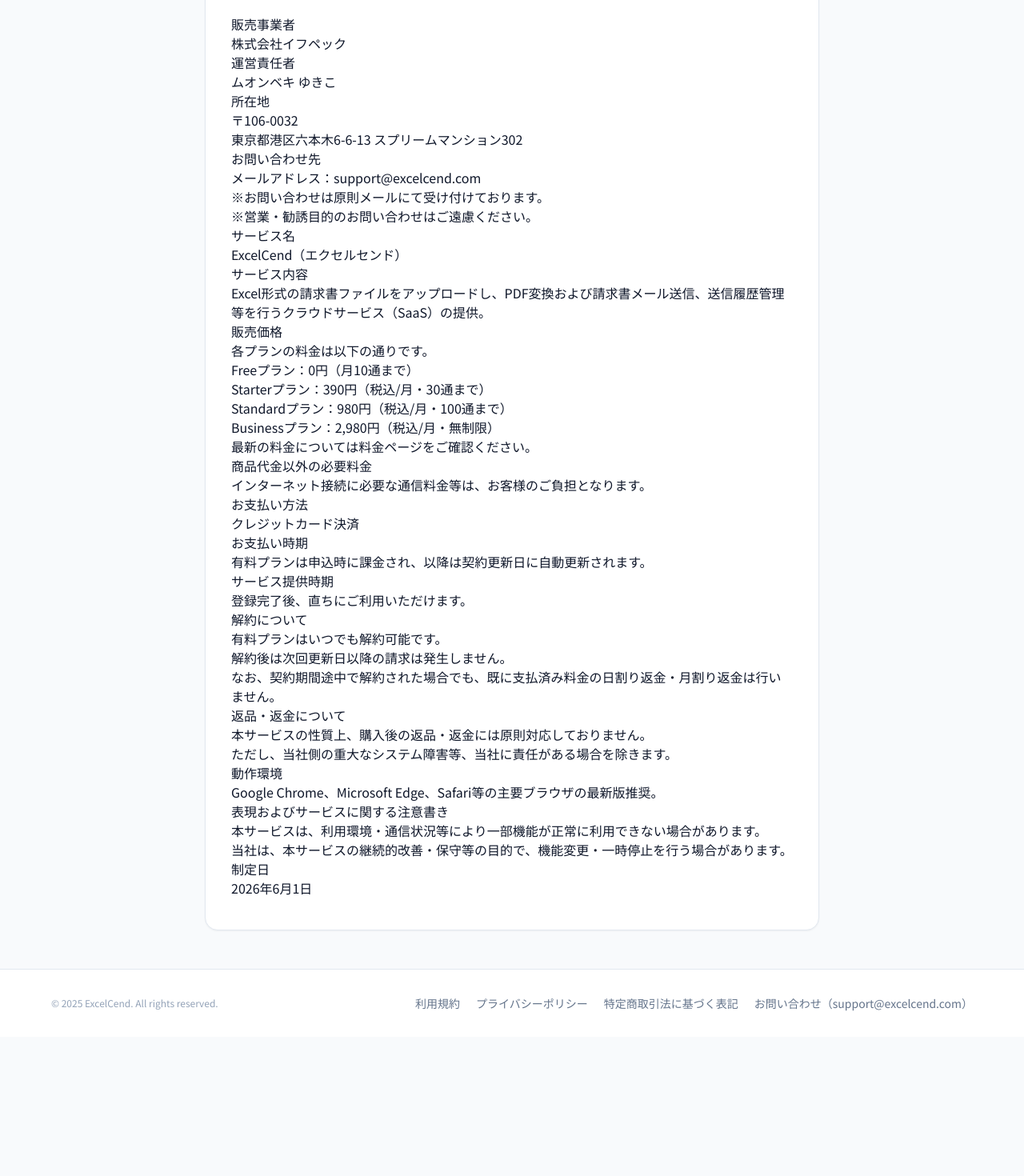
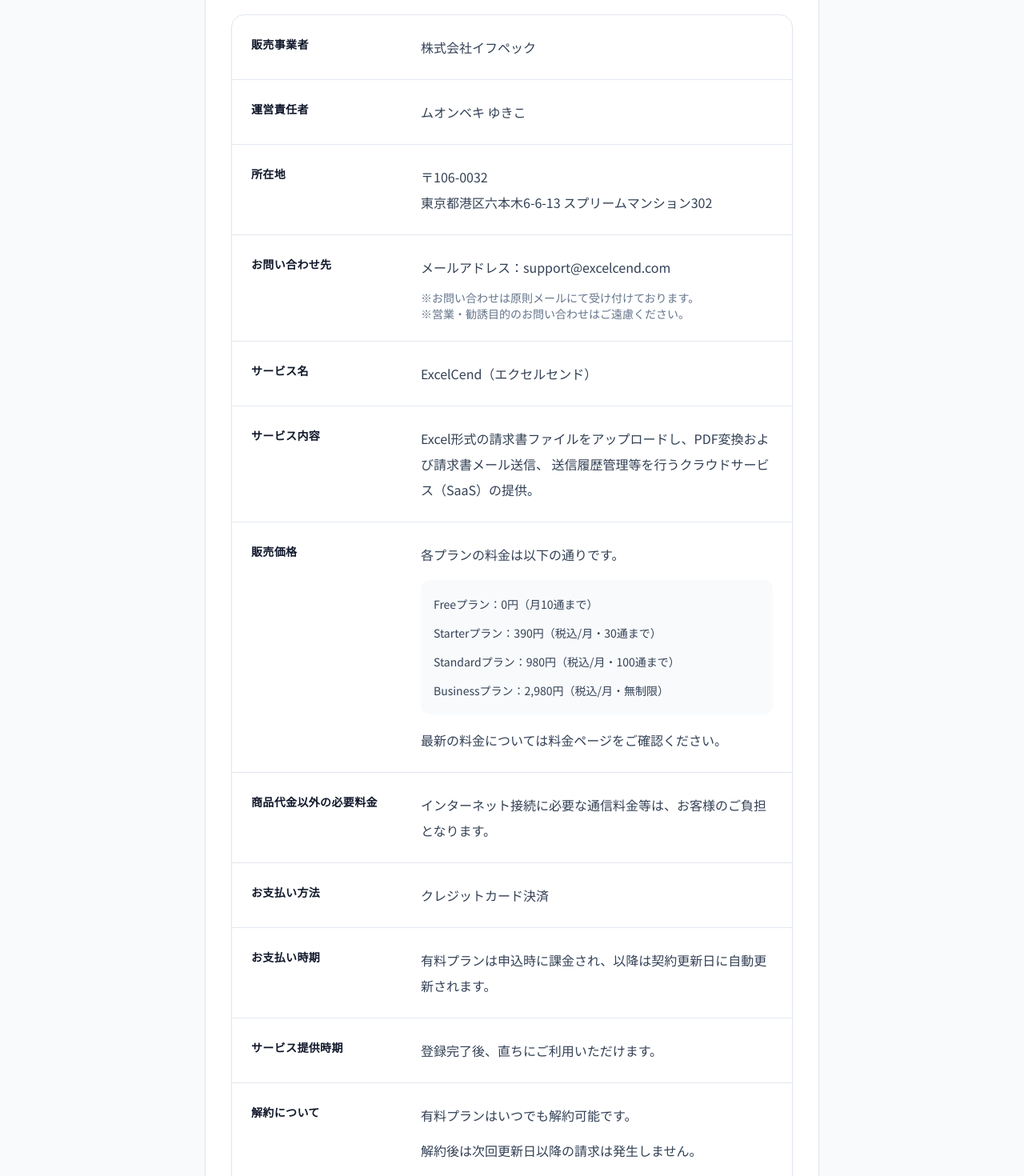
Before and after one commit to Ifpc-Becky/excelcend, a Next.js app: page /legal/tokushoho in a window 1280 px wide. Shown: the part 280-1750 px from the top of the page at 80% size. Before the commit the page ends 1576 px from the top, so only its background shows below. Built offline with nearby package versions, Linux system fonts and the light colour scheme.

Commit message:
Improve tokushoho legal page readability

```diff
--- a/src/app/legal/tokushoho/page.tsx
+++ b/src/app/legal/tokushoho/page.tsx
@@ -6,92 +6,144 @@ export const metadata: Metadata = {
   description: "ExcelCend の特定商取引法に基づく表記ページです。",
 };
 
-export default function TokushohoPage() {
-  return (
-    <LegalPage title="特定商取引法に基づく表記" description="ExcelCend の特定商取引法に基づく表記です。">
-      <h2>販売事業者</h2>
-      <p>株式会社イフペック</p>
-
-      <h2>運営責任者</h2>
-      <p>ムオンベキ ゆきこ</p>
-
-      <h2>所在地</h2>
+const businessInfo = [
+  {
+    label: "販売事業者",
+    content: <p>株式会社イフペック</p>,
+  },
+  {
+    label: "運営責任者",
+    content: <p>ムオンベキ ゆきこ</p>,
+  },
+  {
+    label: "所在地",
+    content: (
       <p>
         〒106-0032<br />
         東京都港区六本木6-6-13 スプリームマンション302
       </p>
-
-      <h2>お問い合わせ先</h2>
+    ),
+  },
+  {
+    label: "お問い合わせ先",
+    content: (
+      <div className="space-y-3">
         <p>メールアドレス：support@excelcend.com</p>
-      <p>
+        <p className="text-sm text-slate-500">
           ※お問い合わせは原則メールにて受け付けております。<br />
           ※営業・勧誘目的のお問い合わせはご遠慮ください。
         </p>
-
-      <h2>サービス名</h2>
-      <p>ExcelCend（エクセルセンド）</p>
-
-      <h2>サービス内容</h2>
+      </div>
+    ),
+  },
+  {
+    label: "サービス名",
+    content: <p>ExcelCend（エクセルセンド）</p>,
+  },
+  {
+    label: "サービス内容",
+    content: (
       <p>
-        Excel形式の請求書ファイルをアップロードし、PDF変換および請求書メール送信、送信履歴管理等を行うクラウドサービス（SaaS）の提供。
+        Excel形式の請求書ファイルをアップロードし、PDF変換および請求書メール送信、
+        送信履歴管理等を行うクラウドサービス（SaaS）の提供。
       </p>
-
-      <h2>販売価格</h2>
+    ),
+  },
+  {
+    label: "販売価格",
+    content: (
+      <div className="space-y-4">
         <p>各プランの料金は以下の通りです。</p>
-      <ul>
+        <ul className="space-y-2 rounded-xl bg-slate-50 p-4 text-sm leading-7 text-slate-700">
           <li>Freeプラン：0円（月10通まで）</li>
           <li>Starterプラン：390円（税込/月・30通まで）</li>
           <li>Standardプラン：980円（税込/月・100通まで）</li>
           <li>Businessプラン：2,980円（税込/月・無制限）</li>
         </ul>
         <p>最新の料金については料金ページをご確認ください。</p>
-
-      <h2>商品代金以外の必要料金</h2>
+      </div>
+    ),
+  },
+  {
+    label: "商品代金以外の必要料金",
+    content: <p>インターネット接続に必要な通信料金等は、お客様のご負担となります。</p>,
+  },
+  {
+    label: "お支払い方法",
+    content: <p>クレジットカード決済</p>,
+  },
+  {
+    label: "お支払い時期",
+    content: <p>有料プランは申込時に課金され、以降は契約更新日に自動更新されます。</p>,
+  },
+  {
+    label: "サービス提供時期",
+    content: <p>登録完了後、直ちにご利用いただけます。</p>,
+  },
+  {
+    label: "解約について",
+    content: (
+      <div className="space-y-3">
+        <p>有料プランはいつでも解約可能です。</p>
+        <p>解約後は次回更新日以降の請求は発生しません。</p>
         <p>
-        インターネット接続に必要な通信料金等は、お客様のご負担となります。
+          契約期間途中で解約された場合でも、既に支払済み料金の日割り返金・月割り返金は行いません。
         </p>
-
-      <h2>お支払い方法</h2>
-      <p>クレジットカード決済</p>
-
-      <h2>お支払い時期</h2>
-      <p>
-        有料プランは申込時に課金され、以降は契約更新日に自動更新されます。
-      </p>
-
-      <h2>サービス提供時期</h2>
-      <p>登録完了後、直ちにご利用いただけます。</p>
-
-      <h2>解約について</h2>
-      <p>
-        有料プランはいつでも解約可能です。<br />
-        解約後は次回更新日以降の請求は発生しません。
-      </p>
-      <p>
-        なお、契約期間途中で解約された場合でも、既に支払済み料金の日割り返金・月割り返金は行いません。
-      </p>
-
-      <h2>返品・返金について</h2>
-      <p>
-        本サービスの性質上、購入後の返品・返金には原則対応しておりません。
-      </p>
-      <p>
-        ただし、当社側の重大なシステム障害等、当社に責任がある場合を除きます。
-      </p>
-
-      <h2>動作環境</h2>
-      <p>Google Chrome、Microsoft Edge、Safari等の主要ブラウザの最新版推奨。</p>
-
-      <h2>表現およびサービスに関する注意書き</h2>
+      </div>
+    ),
+  },
+  {
+    label: "返品・返金について",
+    content: (
+      <div className="space-y-3">
+        <p>本サービスの性質上、購入後の返品・返金には原則対応しておりません。</p>
+        <p>ただし、当社側の重大なシステム障害等、当社に責任がある場合を除きます。</p>
+      </div>
+    ),
+  },
+  {
+    label: "動作環境",
+    content: <p>Google Chrome、Microsoft Edge、Safari等の主要ブラウザの最新版推奨。</p>,
+  },
+  {
+    label: "表現およびサービスに関する注意書き",
+    content: (
+      <div className="space-y-3">
         <p>
           本サービスは、利用環境・通信状況等により一部機能が正常に利用できない場合があります。
         </p>
         <p>
           当社は、本サービスの継続的改善・保守等の目的で、機能変更・一時停止を行う場合があります。
         </p>
+      </div>
+    ),
+  },
+  {
+    label: "制定日",
+    content: <p>2026年6月1日</p>,
+  },
+];
 
-      <h2>制定日</h2>
-      <p>2026年6月1日</p>
+export default function TokushohoPage() {
+  return (
+    <LegalPage title="特定商取引法に基づく表記" description="ExcelCend の特定商取引法に基づく表記です。">
+      <div className="not-prose overflow-hidden rounded-2xl border border-slate-200 bg-white shadow-sm">
+        <dl className="divide-y divide-slate-200">
+          {businessInfo.map((item) => (
+            <div
+              key={item.label}
+              className="grid gap-3 px-4 py-5 sm:grid-cols-[180px_1fr] sm:gap-8 sm:px-6 sm:py-6"
+            >
+              <dt className="text-sm font-semibold leading-6 tracking-wide text-slate-900">
+                {item.label}
+              </dt>
+              <dd className="min-w-0 text-sm leading-7 text-slate-700 sm:text-base sm:leading-8 [&_p]:m-0 [&_ul]:m-0">
+                {item.content}
+              </dd>
+            </div>
+          ))}
+        </dl>
+      </div>
     </LegalPage>
   );
 }
--- a/src/middleware.ts
+++ b/src/middleware.ts
@@ -38,6 +38,8 @@ export async function middleware(request: NextRequest) {
 
   const publicApiPaths = ["/api/convert-pdf", "/api/send-email", "/api/stripe-webhook"];
   const isPublicApiPath = publicApiPaths.includes(pathname);
+  const publicPagePaths = ["/legal/tokushoho"];
+  const isPublicPagePath = publicPagePaths.includes(pathname);
 
   // 認証済みユーザーが /auth/* にアクセスしたらダッシュボードへ
   if (user && pathname.startsWith("/auth")) {
@@ -52,7 +54,8 @@ export async function middleware(request: NextRequest) {
     pathname !== "/" &&
     pathname !== "/pricing" &&
     pathname !== "/upload" &&
-    !isPublicApiPath
+    !isPublicApiPath &&
+    !isPublicPagePath
   ) {
     return NextResponse.redirect(new URL("/auth/login", request.url));
   }
```
Lines whose indentation alone changed are shown as unchanged.
